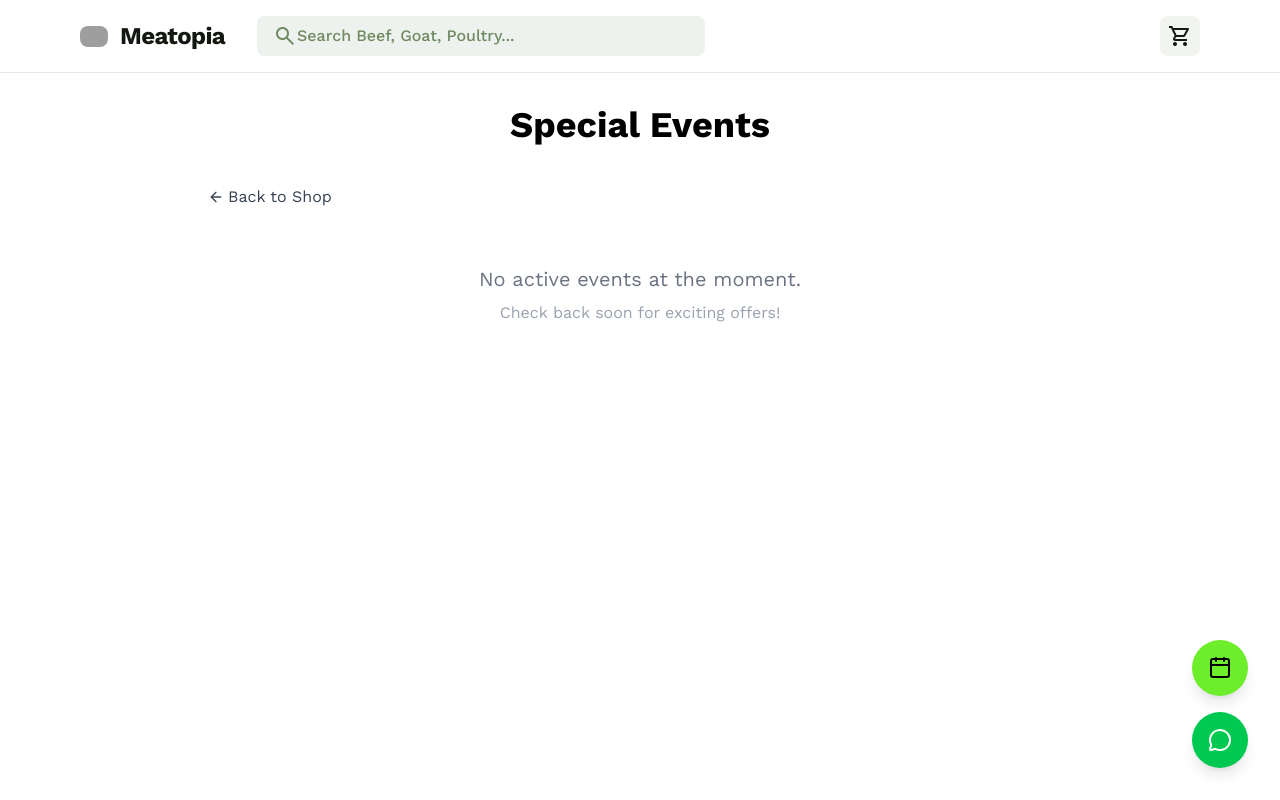
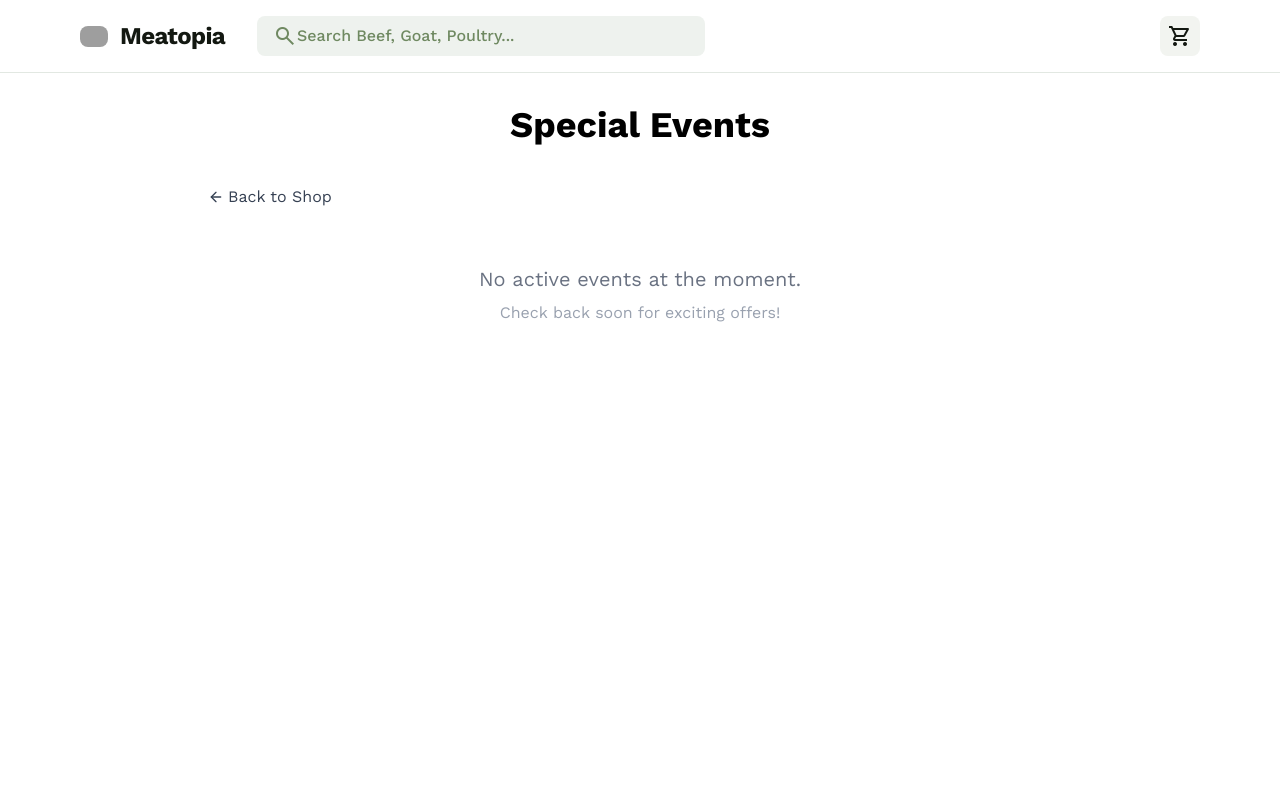
Before and after one commit to Sylvester009/meatopia, a Next.js app: page /special-events in a window 1280 px wide. Shown: the top 800 px of the page. Built offline with nearby package versions, Linux system fonts and the light colour scheme; no server answers; the database is empty; grey boxes are pictures that could not be loaded.

Commit message:
Hide Floating Action Buttons on initial render

```diff
--- a/components/FloatingActionButtons.tsx
+++ b/components/FloatingActionButtons.tsx
@@ -45,7 +45,7 @@ export default function FloatingActionButtons() {
   );
 
   return (
-    <div className="fixed bottom-8 right-8 z-50 flex flex-col gap-4">
+    <div className="fixed bottom-8 right-8 z-50 hidden flex flex-col gap-4">
       {/* Events Button */}
       <Link href="/special-events" className="relative group">
         <div className="relative">
```
